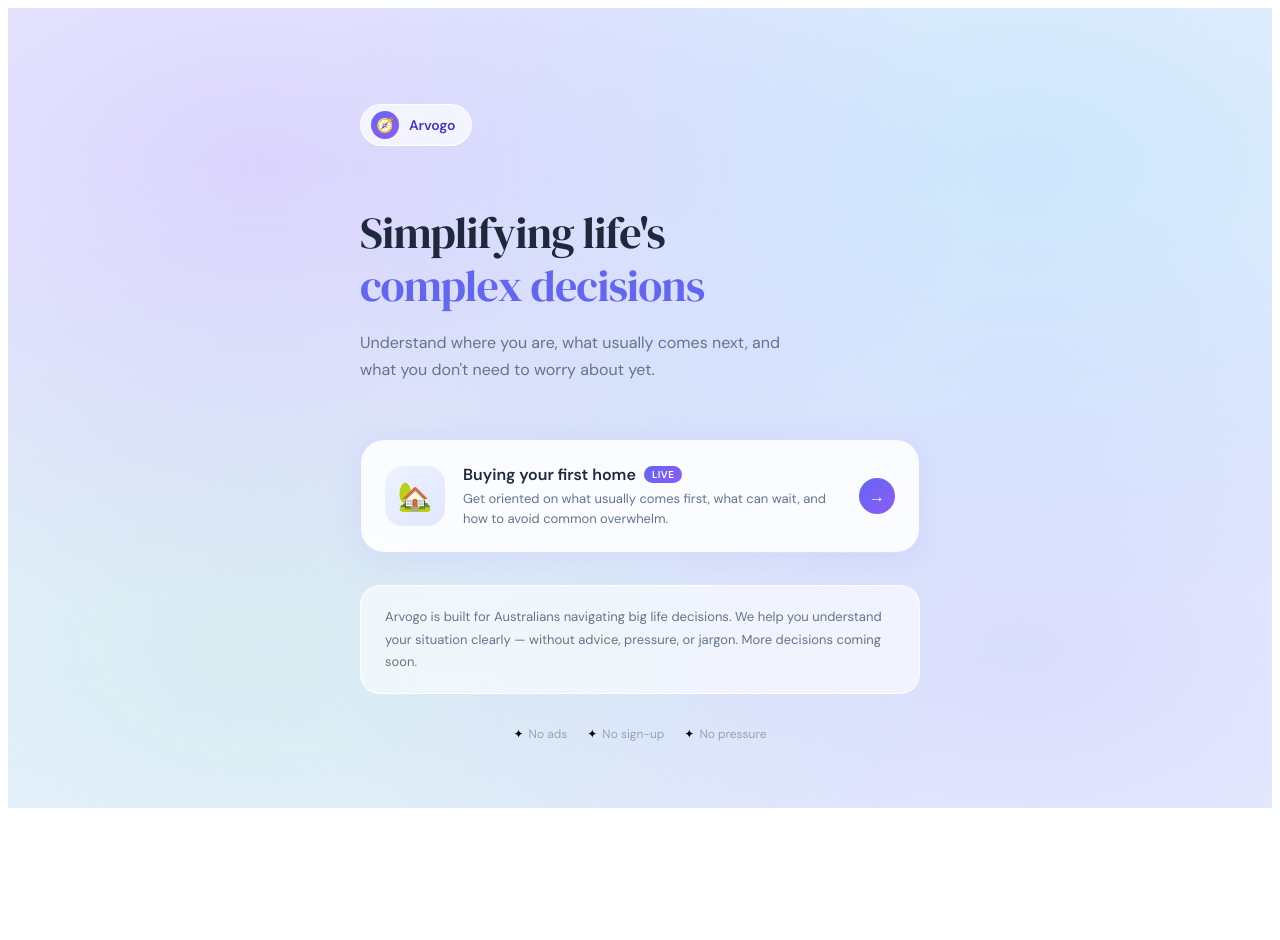
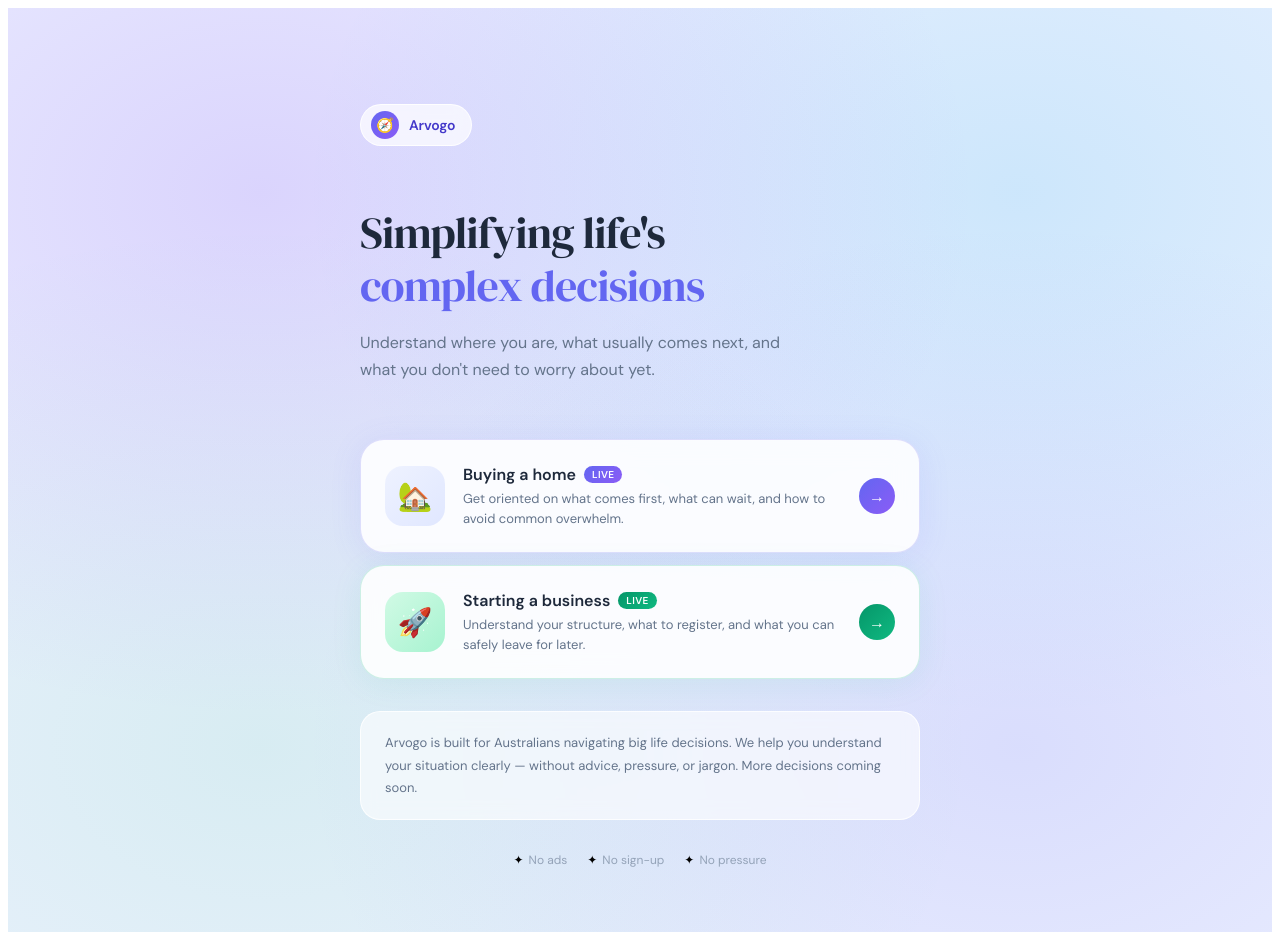
Before and after one commit to abh677225-eng/arvogo-landing, a Next.js app: page / in a window 1280 px wide. Before the commit the page ends 816 px from the top, so only its background shows below. Built offline with nearby package versions, Linux system fonts and the light colour scheme.

Commit message:
add business card to landing page

```diff
--- a/app/page.tsx
+++ b/app/page.tsx
@@ -9,6 +9,33 @@ const meshBg = `
   radial-gradient(ellipse at 20% 80%, rgba(16,185,129,0.1) 0%, transparent 50%),
   #eef2ff
 `;
+
+const DECISIONS = [
+  {
+    emoji: "🏡",
+    title: "Buying a home",
+    desc: "Get oriented on what comes first, what can wait, and how to avoid common overwhelm.",
+    href: "/house",
+    iconBg: "linear-gradient(135deg, #eef2ff, #e0e7ff)",
+    border: "rgba(99,102,241,0.2)",
+    shadow: "rgba(99,102,241,0.1)",
+    shadowHover: "rgba(99,102,241,0.16)",
+    badge: "Live",
+    badgeBg: "linear-gradient(135deg, #6366f1, #8b5cf6)",
+  },
+  {
+    emoji: "🚀",
+    title: "Starting a business",
+    desc: "Understand your structure, what to register, and what you can safely leave for later.",
+    href: "/business",
+    iconBg: "linear-gradient(135deg, #d1fae5, #a7f3d0)",
+    border: "rgba(16,185,129,0.2)",
+    shadow: "rgba(16,185,129,0.08)",
+    shadowHover: "rgba(16,185,129,0.14)",
+    badge: "Live",
+    badgeBg: "linear-gradient(135deg, #059669, #10b981)",
+  },
+];
 
 export default function Home() {
   const router = useRouter();
@@ -55,56 +82,58 @@ export default function Home() {
           </p>
         </div>
 
-        {/* Single decision card */}
+        {/* Decision cards */}
+        <div style={{ display: "flex", flexDirection: "column", gap: 12, marginBottom: "2rem" }}>
+          {DECISIONS.map(d => (
             <div
-          onClick={() => router.push("/house")}
+              key={d.href}
+              onClick={() => router.push(d.href)}
               style={{
                 background: "rgba(255,255,255,0.88)",
                 backdropFilter: "blur(12px)",
                 borderRadius: 24,
-            border: "1.5px solid rgba(99,102,241,0.2)",
+                border: `1.5px solid ${d.border}`,
                 padding: "1.5rem",
                 cursor: "pointer",
                 display: "flex", alignItems: "center", gap: 18,
-            boxShadow: "0 4px 32px rgba(99,102,241,0.1)",
-            marginBottom: "2rem",
+                boxShadow: `0 4px 32px ${d.shadow}`,
                 transition: "transform 0.15s ease, box-shadow 0.15s ease",
               }}
               onMouseEnter={e => {
                 (e.currentTarget as HTMLDivElement).style.transform = "translateY(-2px)";
-            (e.currentTarget as HTMLDivElement).style.boxShadow = "0 8px 40px rgba(99,102,241,0.16)";
+                (e.currentTarget as HTMLDivElement).style.boxShadow = `0 8px 40px ${d.shadowHover}`;
               }}
               onMouseLeave={e => {
                 (e.currentTarget as HTMLDivElement).style.transform = "translateY(0)";
-            (e.currentTarget as HTMLDivElement).style.boxShadow = "0 4px 32px rgba(99,102,241,0.1)";
+                (e.currentTarget as HTMLDivElement).style.boxShadow = `0 4px 32px ${d.shadow}`;
               }}
             >
               <div style={{
                 width: 60, height: 60, borderRadius: 18, flexShrink: 0,
-            background: "linear-gradient(135deg, #eef2ff, #e0e7ff)",
+                background: d.iconBg,
                 display: "flex", alignItems: "center", justifyContent: "center", fontSize: 28,
-          }}>🏡</div>
+              }}>{d.emoji}</div>
 
               <div style={{ flex: 1, minWidth: 0 }}>
                 <div style={{ display: "flex", alignItems: "center", gap: 8, marginBottom: 4 }}>
-              <p style={{ fontWeight: 600, fontSize: 16, color: "#1e293b", margin: 0 }}>Buying your first home</p>
+                  <p style={{ fontWeight: 600, fontSize: 16, color: "#1e293b", margin: 0 }}>{d.title}</p>
                   <span style={{
                     fontSize: 10, fontWeight: 700, padding: "2px 8px", borderRadius: 99,
-                background: "linear-gradient(135deg, #6366f1, #8b5cf6)",
-                color: "#fff", letterSpacing: "0.04em", textTransform: "uppercase",
-              }}>Live</span>
+                    background: d.badgeBg, color: "#fff",
+                    letterSpacing: "0.04em", textTransform: "uppercase" as const,
+                  }}>{d.badge}</span>
                 </div>
-            <p style={{ fontSize: 13, color: "#64748b", margin: 0, lineHeight: 1.5 }}>
-              Get oriented on what usually comes first, what can wait, and how to avoid common overwhelm.
-            </p>
+                <p style={{ fontSize: 13, color: "#64748b", margin: 0, lineHeight: 1.5 }}>{d.desc}</p>
               </div>
 
               <div style={{
                 width: 36, height: 36, borderRadius: "50%", flexShrink: 0,
-            background: "linear-gradient(135deg, #6366f1, #8b5cf6)",
+                background: d.badgeBg,
                 display: "flex", alignItems: "center", justifyContent: "center",
                 color: "#fff", fontSize: 16,
               }}>→</div>
+            </div>
+          ))}
         </div>
 
         {/* What Arvogo is */}
```
Lines whose indentation alone changed are shown as unchanged.
